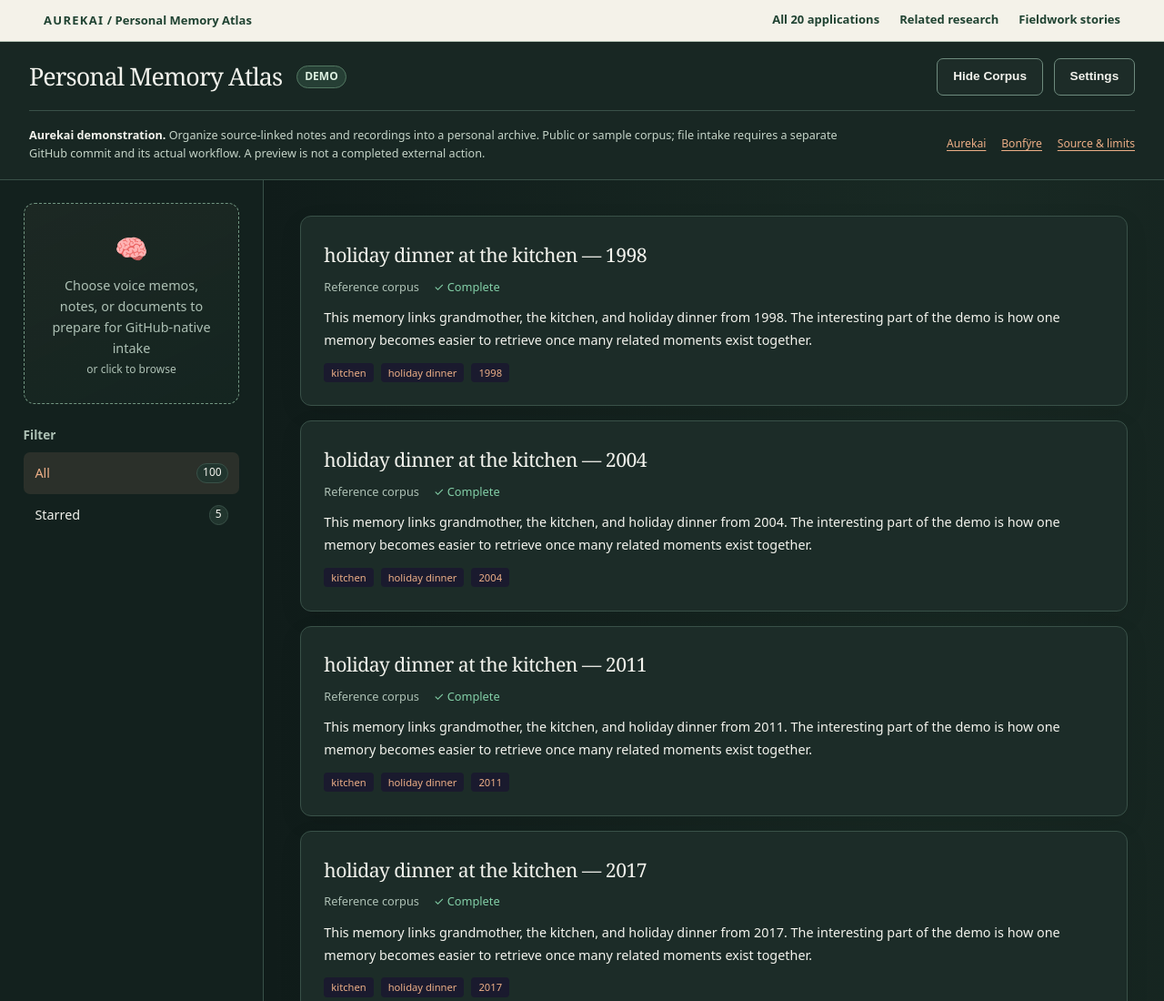
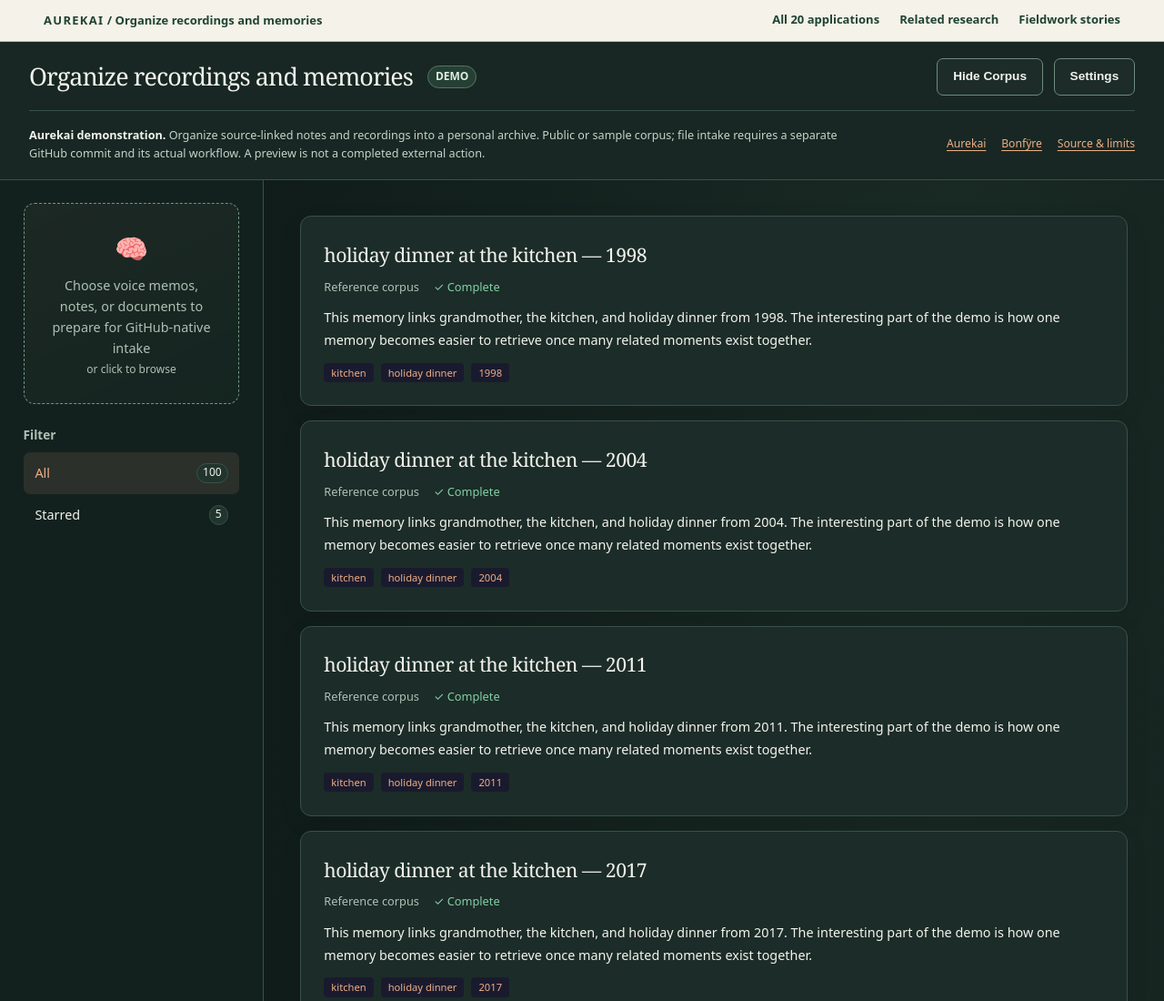
Before and after one commit to Nickgonzales76017/pages-memory-atlas, a plain HTML site: page site/index.html in a window 1280 px wide. Shown: the top 1100 px of the page at 91% size. Drawn offline with Linux system fonts and the light colour scheme; no server answers.

Commit message:
Make demo homepage name describe what visitors can do

```diff
--- a/site/index.html
+++ b/site/index.html
@@ -3,7 +3,7 @@
 <head>
   <meta charset="utf-8">
   <meta name="viewport" content="width=device-width,initial-scale=1">
-  <title>Personal Memory Atlas</title>
+  <title>Organize recordings and memories</title>
   <style>
     :root {
       --bg: #0a0a0a; --fg: #e0e0e0; --accent: #ff6600;
@@ -124,10 +124,10 @@
 </style>
 </head>
 <body>
-<nav class="aurekai-network-nav" aria-label="Aurekai application network"><span><a href="https://nickgonzales76017.github.io/bonfyre/discover/"><strong>AUREKAI</strong></a> / Personal Memory Atlas</span><div><a href="https://nickgonzales76017.github.io/bonfyre/discover/">All 20 applications</a><a href="https://nickgonzales76017.github.io/bonfyre/blog/a-publisher-deserves-a-home/">Related research</a><a href="https://nickgonzales76017.github.io/bonfyre/fieldwork/">Fieldwork stories</a></div></nav>
+<nav class="aurekai-network-nav" aria-label="Aurekai application network"><span><a href="https://nickgonzales76017.github.io/bonfyre/discover/"><strong>AUREKAI</strong></a> / Organize recordings and memories</span><div><a href="https://nickgonzales76017.github.io/bonfyre/discover/">All 20 applications</a><a href="https://nickgonzales76017.github.io/bonfyre/blog/a-publisher-deserves-a-home/">Related research</a><a href="https://nickgonzales76017.github.io/bonfyre/fieldwork/">Fieldwork stories</a></div></nav>
   <div class="app">
     <header>
-      <h1>Personal Memory Atlas</h1>
+      <h1>Organize recordings and memories</h1>
       <span class="badge badge-demo" id="statusBadge">DEMO</span>
       <div class="header-right">
         <button class="btn btn-ghost" id="toggleDemoBtn" type="button">Hide Corpus</button>
@@ -290,7 +290,7 @@
           const text = await file.text();
           runBriefWasm(text, itemId);
         } else {
-          showWasmPreview('GitHub-native launch ready.\n\n1. Download the intake-ready copy.\n2. Upload it in the repo input folder using GitHub web UI.\n3. Commit on the configured branch.\n\nPersonal Memory Atlas will poll the public artifact outputs after that commit lands.');
+          showWasmPreview('GitHub-native launch ready.\n\n1. Download the intake-ready copy.\n2. Upload it in the repo input folder using GitHub web UI.\n3. Commit on the configured branch.\n\nThis page will check the public artifact outputs after that commit lands.');
         }
       } catch (err) { console.error('Intake preparation failed:', err); alert('Intake preparation failed: ' + err.message); hidePipeline(); }
     }
```
